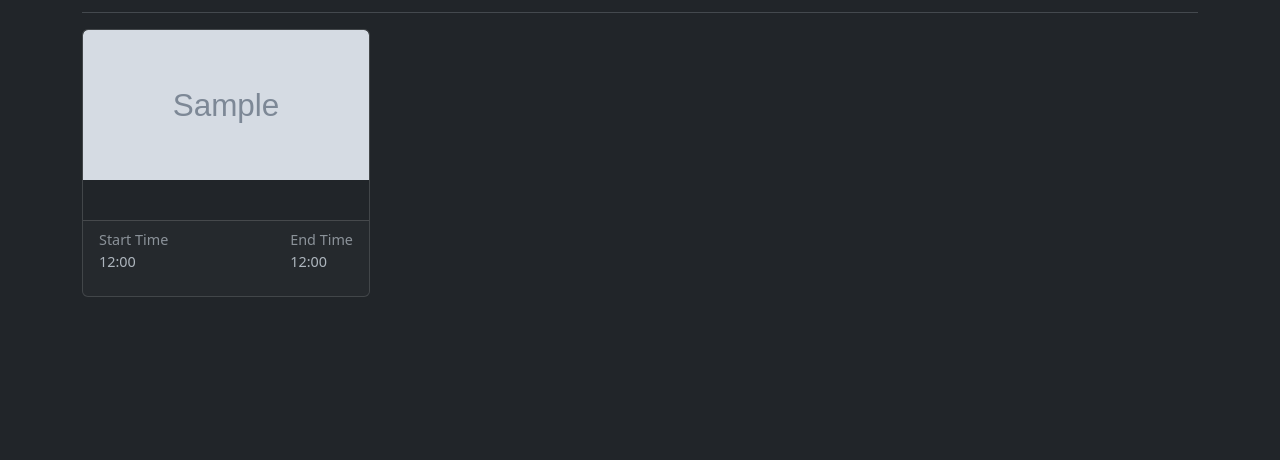
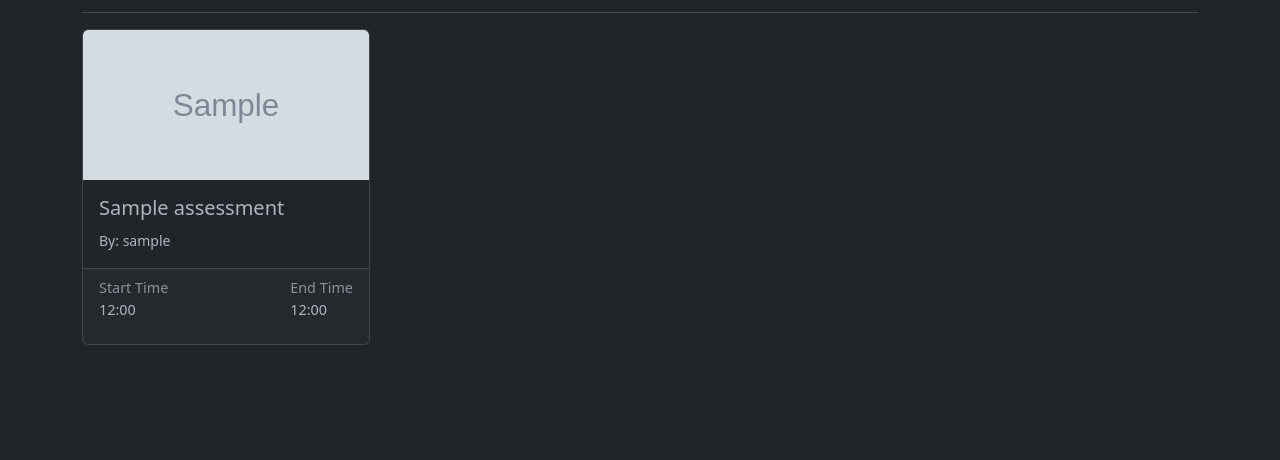
Before and after one commit to ntholi/pasp, a Django app: page /courses/1/ in a window 1280 px wide. Shown: the part 214-674 px from the top of the page. Run offline with Django 4.2, Linux system fonts and the light colour scheme; a user stored in the database is signed in; tables that the repository leaves empty hold one stand-in row (values such as "Sample post"); grey boxes marked "Sample" are stand-in pictures; some libraries are stand-ins or nearby versions.

Commit message:
fix assessment card text that is not showing

```diff
--- a/courses/templates/courses/assessment_card.html
+++ b/courses/templates/courses/assessment_card.html
@@ -4,8 +4,8 @@
     <p id="assessment-timer"></p>
     <img src="{% static 'images/covers/'|add:assessment.cover_image %}" class="card-img-top">
     <div class="card-body">
-        <h5 class="card-title text-truncate">{{ assessment.course_name }}</h5>
-        <p class="card-text">{{ assessment.title }}</p>
+        <h5 class="card-title text-truncate">{{ assessment.name }}</h5>
+        <small>By: {{ assessment.created_by }}</small>
     </div>
     <div class="card-footer d-flex justify-content-between time-display">
         <div>
--- a/home/templates/home/assessment_card.html
+++ b/home/templates/home/assessment_card.html
@@ -4,8 +4,8 @@
     <p id="assessment-timer"></p>
     <img src="{% static 'images/covers/'|add:assessment.cover_image %}" class="card-img-top">
     <div class="card-body">
-        <h5 class="card-title text-truncate">{{ assessment.course_name }}</h5>
-        <p class="card-text">{{ assessment.title }}</p>
+        <h5 class="card-title text-truncate">{{ assessment.course }}</h5>
+        <p class="card-text">{{ assessment.name }}</p>
     </div>
     <div class="card-footer d-flex justify-content-between time-display">
         <div>
```
